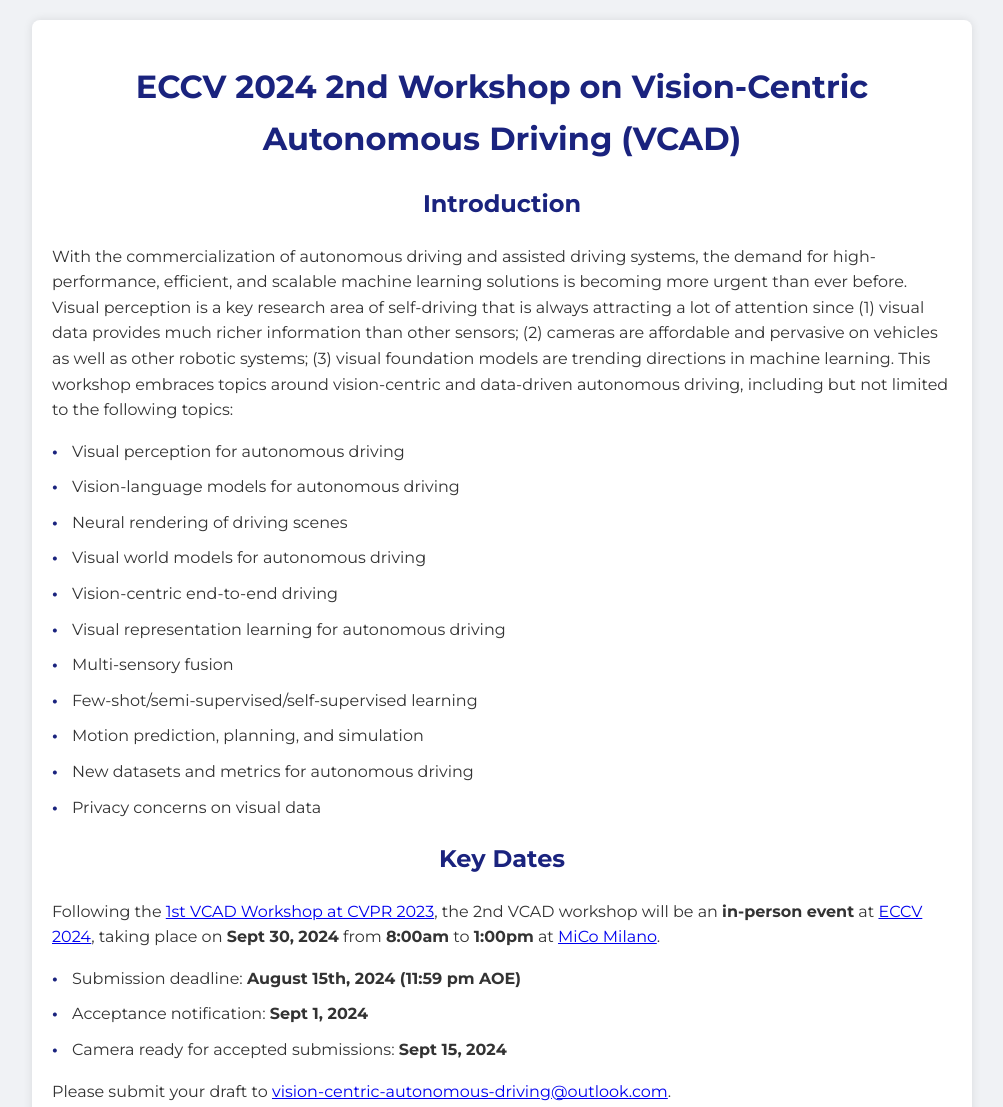
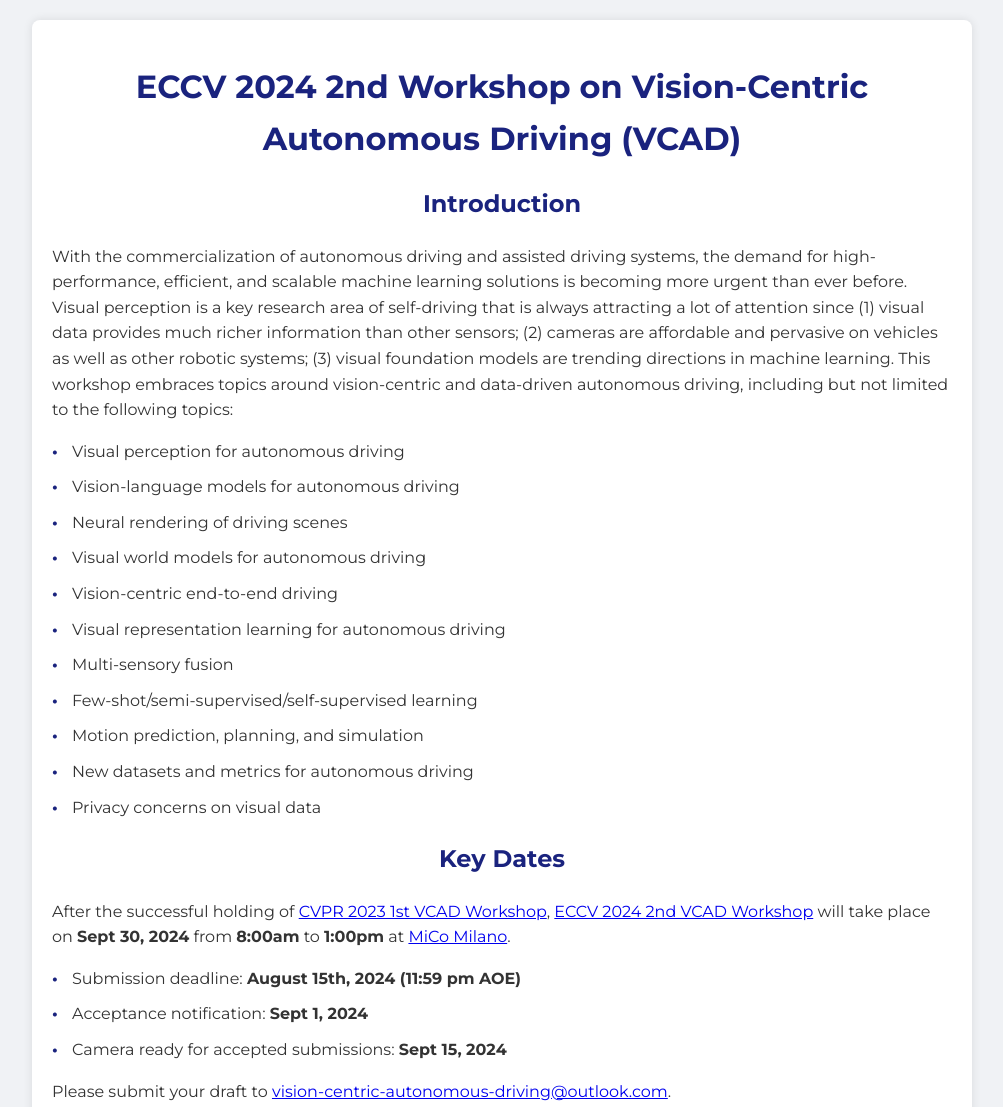
Before and after one commit to vcad-workshop/vcad-workshop.github.io, a plain HTML site: page index.html in a window 1280 px wide. Shown: the top 1107 px of the page, without its empty margins (138-1141 px from the left). Drawn offline with Linux system fonts and the light colour scheme.

Commit message:
Update index.html

```diff
--- a/index.html
+++ b/index.html
@@ -123,7 +123,7 @@
         <div class="dates">
             <h2>Key Dates</h2>
             <p>
-            Following the <a href="https://vcad.site/#/">1st VCAD Workshop at CVPR 2023</a>, the 2nd VCAD workshop will be an <strong>in-person event</strong> at <a href="https://eccv2024.ecva.net/">ECCV 2024</a>, taking place on <strong>Sept 30, 2024</strong> from <strong>8:00am</strong> to <strong>1:00pm</strong> at <a href="https://www.micomilano.it/en">MiCo Milano</a>.
+            After the successful holding of <a href="https://vcad.site/#/">CVPR 2023 1st VCAD Workshop</a>, <a href="https://eccv2024.ecva.net/">ECCV 2024 2nd VCAD Workshop</a> will take place on <strong>Sept 30, 2024</strong> from <strong>8:00am</strong> to <strong>1:00pm</strong> at <a href="https://www.micomilano.it/en">MiCo Milano</a>.
             </p>
             <ul>
                 <li>Submission deadline: <strong>August 15th, 2024 (11:59 pm AOE)</strong></li>
```
